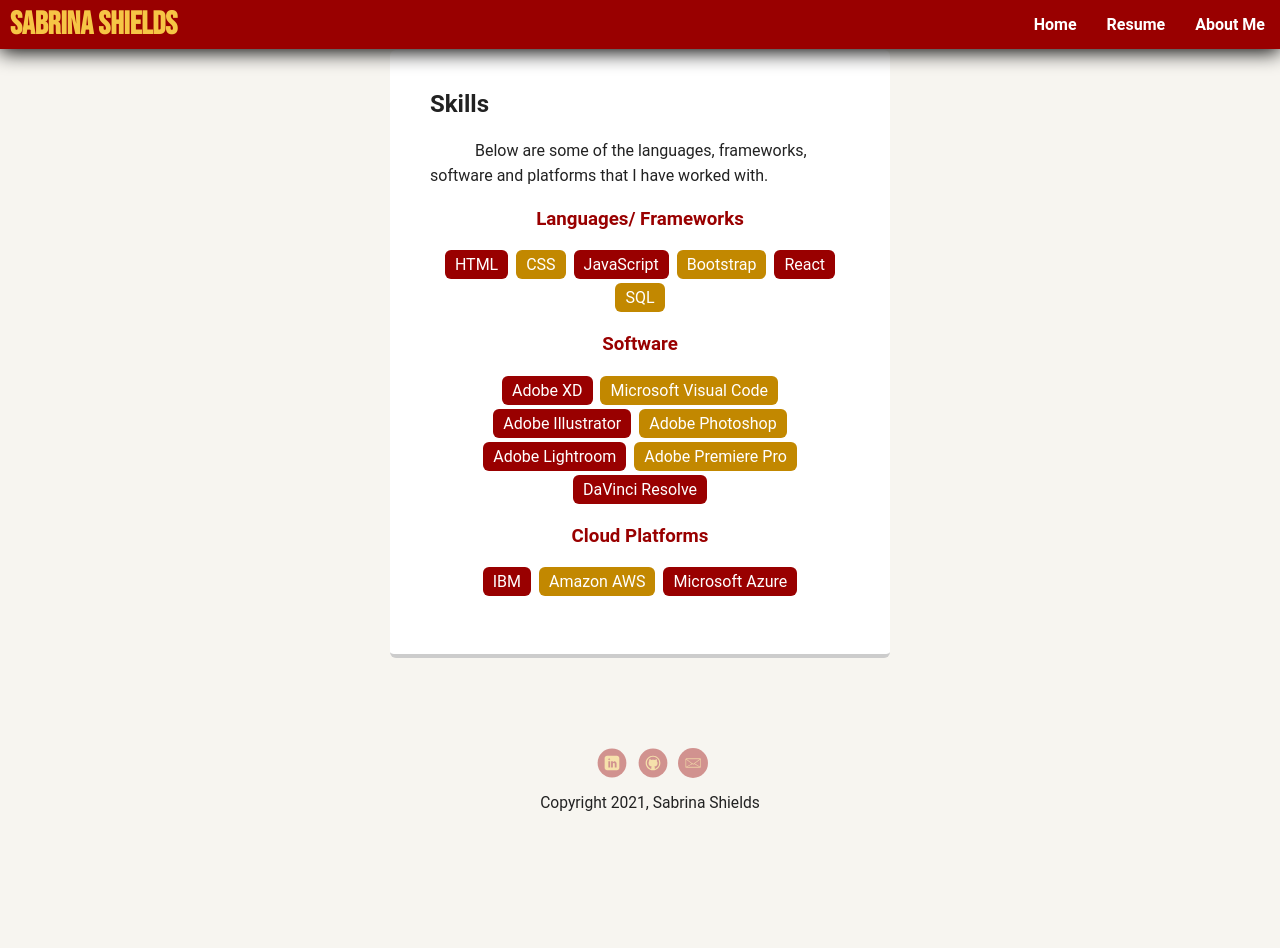
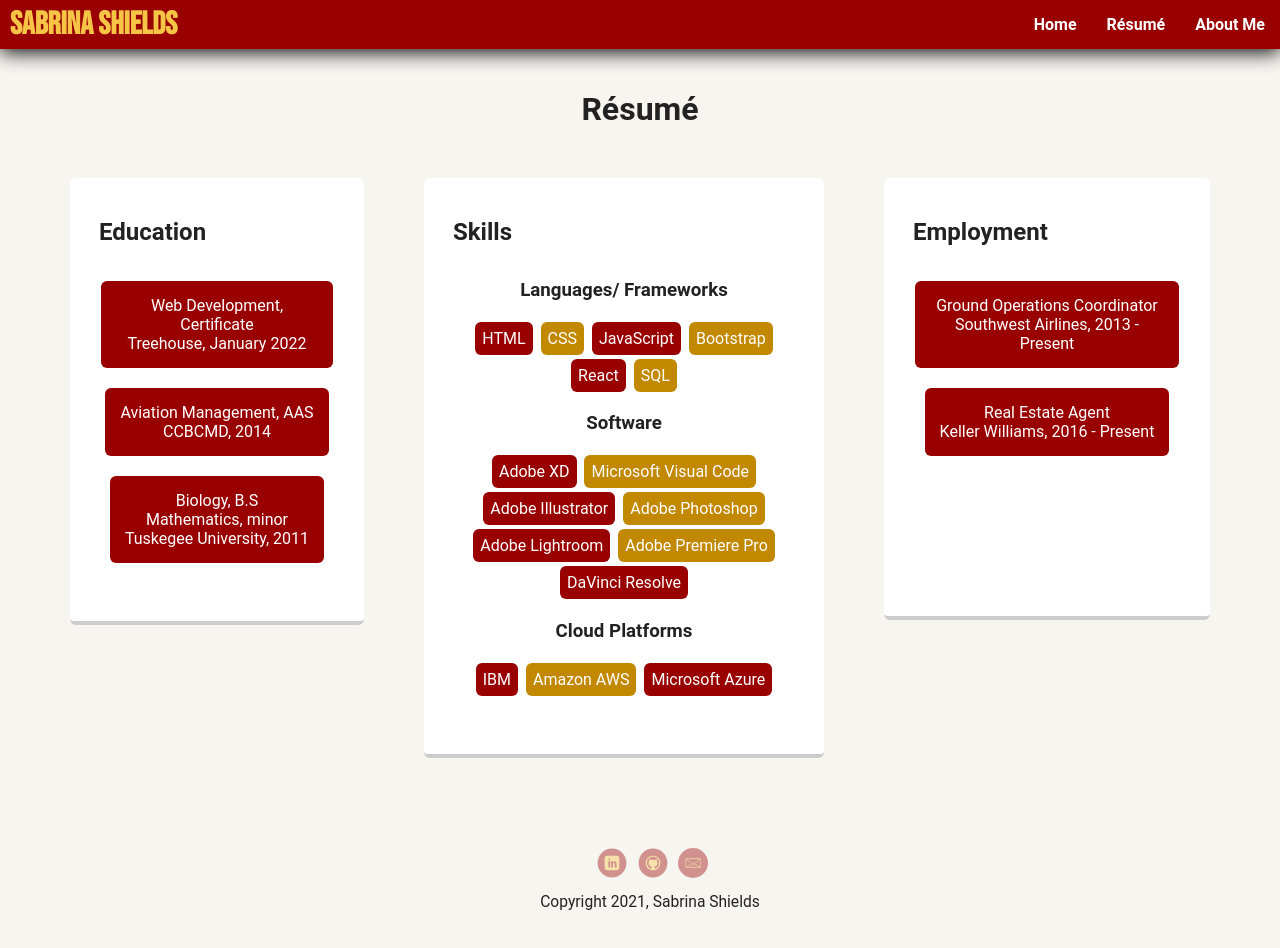
Before and after one commit to brishields/Simple-Profile-Page, a plain HTML site: page resume.html in a window 1280 px wide. Before the commit the page ends 908 px from the top, so only its background shows below. Drawn offline with Linux system fonts and the light colour scheme.

Commit message:
Many Updates

```diff
--- a/resume.html
+++ b/resume.html
@@ -6,7 +6,7 @@
   <link rel="preconnect" href="https://fonts.gstatic.com" crossorigin>
   <link href="https://fonts.googleapis.com/css2?family=Bebas+Neue&display=swap" rel="stylesheet">
   <meta name="viewport" content="width=device-width, initial-scale=1.0">
-  <title>Sabrina's Portfolio</title>
+  <title>Sabrina's R&eacute;sum&eacute;</title>
   <link rel="stylesheet" href="styles.css">
   <link rel="icon" type="image/png" href="images/favicon16x16.png" sizes="16x16">
   <link rel="icon" type="image/png" href="images/favicon32x32.png" sizes="32x32">
@@ -20,17 +20,31 @@
             <a href="index.html">Sabrina Shields</a>
           </li>
           <li><a href="index.html">Home</a></li>
-          <li><a href="resume.html">Resume</a></li>
+          <li><a href="resume.html">R&eacute;sum&eacute;</a></li>
           <li><a href="about-me.html">About Me</a></li>
         </ul>
     </nav>
-
+    <h1 class="page-heading">R&eacute;sum&eacute;</h1>
     <main class="flex">
-
         <section>
+            <h2>Education</h2>
+            <ul class="creds">
+              <li>Web Development, Certificate</br>
+                Treehouse, January 2022</li>
+            </ul>
+            <ul class="creds">
+              <li>Aviation Management, AAS</br>
+                CCBCMD, 2014</li>
+            </ul>
+            <ul class="creds">
+              <li>Biology, B.S</br>
+                Mathematics, minor</br>
+                Tuskegee University, 2011</li>
+            </ul>
+          </section>
+          <section>
             <h2>Skills</h2>
-            <p>Below are some of the languages, frameworks, software and platforms that I have worked with.</p>
-            <h3>Languages/ Frameworks</h3>
+            <h3 class=skills-header>Languages/ Frameworks</h3>
             <ul class="skills">
               <li>HTML</li>
               <li>CSS</li>
@@ -40,7 +54,7 @@
               <li>SQL</li>
             </ul>
 
-            <h3>Software</h3>
+            <h3 class="skills-header">Software</h3>
             <ul class="skills">
               <li>Adobe XD</li>
               <li>Microsoft Visual Code</li>
@@ -51,12 +65,24 @@
               <li>DaVinci Resolve</li>
               </ul>
 
-              <h3>Cloud Platforms</h3>
+              <h3 class="skills-header">Cloud Platforms</h3>
             <ul class="skills">
               <li>IBM</li>
               <li>Amazon AWS</li>
               <li>Microsoft Azure</li>
 
+            </ul>
+
+          </section>
+          <section>
+            <h2>Employment</h2>
+            <ul class="creds">
+              <li>Ground Operations Coordinator</br>
+                Southwest Airlines, 2013 - Present</li>
+            </ul>
+            <ul class="creds">
+              <li>Real Estate Agent</br>
+                Keller Williams, 2016 - Present</li>
             </ul>
 
           </section>
--- a/styles.css
+++ b/styles.css
@@ -136,8 +136,9 @@
 
 section {
   margin: 30px;
-  padding: 20px 40px 40px;
-  max-width: 500px;
+  padding: 20px 29px 40px;
+  max-width: 400px;
+  min-height: 442px;
   text-align: left;
   background: #fff;
   border-bottom: 4px solid #ccc;
@@ -149,11 +150,22 @@
   border-color: #C28800;
 }
 
+section.home {
+  max-width: 600px;
+  padding: 24px 45px 45px;
+}
+
 section img {
+  float:left;
   display: block;
   width: 39%;
   Height: auto;
-  margin: auto;
+  margin-right: 29px;
+}
+
+section.about-me {
+  max-width: 900px;
+  padding: 24px 45px 45px;
 }
 
 ul.skills {
@@ -161,20 +173,52 @@
   text-align: center;
 }
 
+ul.creds {
+  padding-inline-start: 0;
+  text-align: center;
+}
+
+.creds li {
+  border-radius: 6px;
+  display: inline-block;
+  background: #990000;
+  color: white;
+  padding: 15px;
+  margin: 2px;
+}
+
 .skills li {
   border-radius: 6px;
   display: inline-block;
   background: #C28800;
   color: white;
-  padding: 5px 10px;
+  padding: 7px;
   margin: 2px;
 }
-
 .skills li:nth-child(odd) {
   background: #990000;
 }
 
-h3 {
+#skills {
+  display: block;
+  width: 100%;
+}
+
+.skills-header {
+  text-align: center;
+}
+
+.page-heading {
+    margin-top: 0;
+    padding-top: 90px;
+    margin-bottom: 0;
+}
+
+h2 {
+  margin-bottom: 33px;
+}
+
+.goals {
   text-align: center;
   color:#990000;
 }
@@ -244,6 +288,7 @@
       max-width: 1200px;
       -ms-flex-pack: distribute;
       justify-content: space-around;
+      align-items: flex-start;
       margin: 0 auto;
   }
 
```
Also changed, not shown: about-me.html (+23 -2 lines), index.html (+11 -10 lines).
